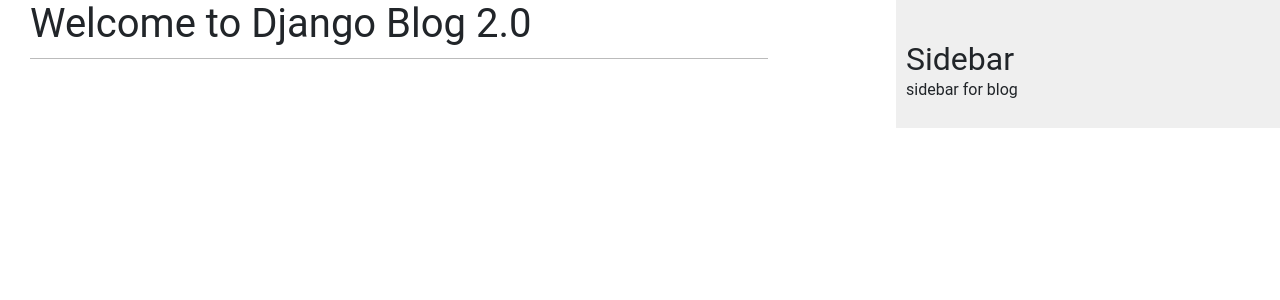
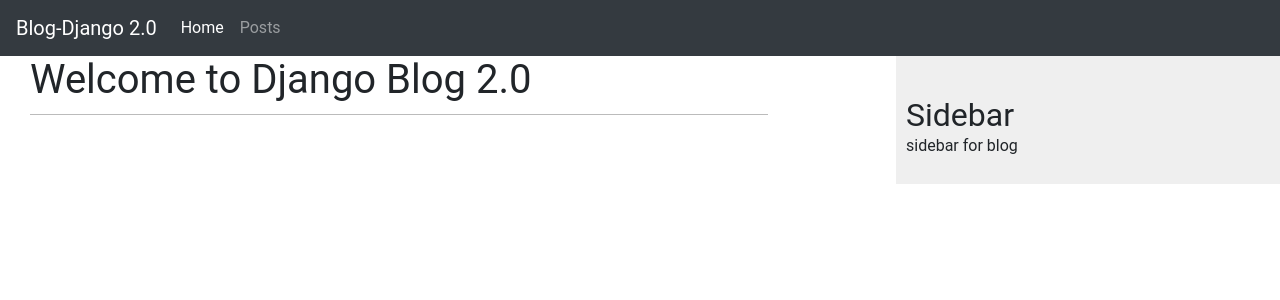
Before and after one commit to nikitinivan/Blog-Django2, a Django app: page / in a window 1280 px wide. Shown: the top 300 px of the page. Run offline with Django 3.2, Linux system fonts and the light colour scheme; some libraries are stand-ins or nearby versions.

Commit message:
Added simple navbar

```diff
--- a/templates/base.html
+++ b/templates/base.html
@@ -10,6 +10,7 @@
 </head>
 
 <body>
+    {% include 'includes/navbar.html' %}
   <div id="content">
     {% block content %} {% endblock %}
   </div>
--- /dev/null
+++ b/templates/includes/navbar.html
@@ -0,0 +1,17 @@
+<nav class="navbar navbar-expand-lg navbar-dark bg-dark">
+  <a class="navbar-brand" href="#">Blog-Django 2.0</a>
+  <button class="navbar-toggler" type="button" data-toggle="collapse" data-target="#navbarNav" aria-controls="navbarNav" aria-expanded="false" aria-label="Toggle navigation">
+    <span class="navbar-toggler-icon"></span>
+  </button>
+  <div class="collapse navbar-collapse" id="navbarNav">
+    <ul class="navbar-nav">
+      <li class="nav-item active">
+        <a class="nav-link" href="/">Home <span class="sr-only">(current)</span></a>
+      </li>
+      <li class="nav-item">
+        <a class="nav-link" href="{% url 'blog:post_list' %}">Posts</a>
+      </li>
+
+    </ul>
+  </div>
+</nav>
```
